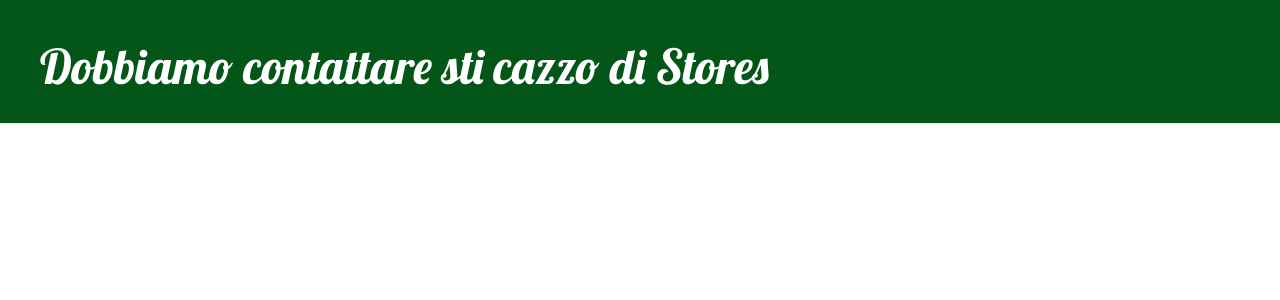
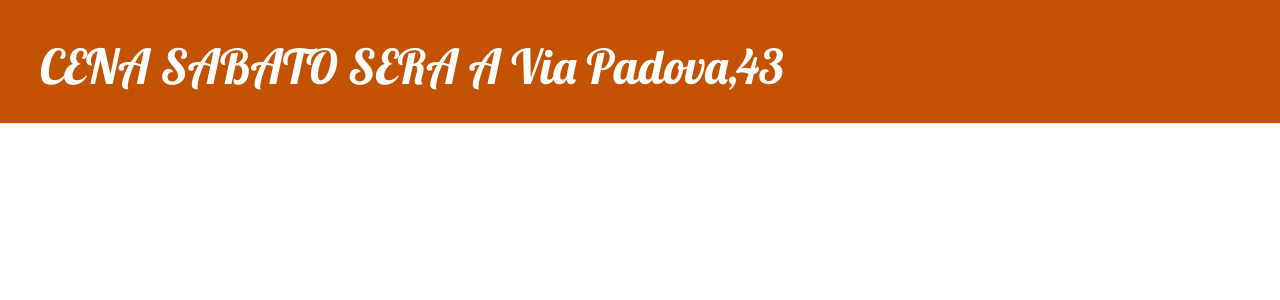
Before and after one commit to AndreaRito/my-first-blog, a Django app: page / in a window 1280 px wide. Shown: the top 300 px of the page. Run offline with Django 3.2, Linux system fonts and the light colour scheme; data that the repository does not hold is empty; some libraries are stand-ins or nearby versions.

Commit message:
Ho cambiato l'HTML per questo sito.

```diff
--- a/blog/static/css/blog.css
+++ b/blog/static/css/blog.css
@@ -1,5 +1,5 @@
 .page-header {
-    background-color: #045518;
+    background-color: #C25100;
     margin-top: 0;
     padding: 20px 20px 20px 40px;
 }
--- a/blog/templates/blog/base.html
+++ b/blog/templates/blog/base.html
@@ -3,7 +3,7 @@
 <html>
     <head>
         <!--titolo sopra alla riga del Browser-->
-        <title>CHE PALLE</title>
+        <title>ciao amore mio </title>
         <!-- necessario al fine di connettersi con bootstrap-->
         <link rel="stylesheet" href="//maxcdn.bootstrapcdn.com/bootstrap/3.2.0/css/bootstrap.min.css">
         <link rel="stylesheet" href="//maxcdn.bootstrapcdn.com/bootstrap/3.2.0/css/bootstrap-theme.min.css">
@@ -18,7 +18,7 @@
         {% if user.is_authenticated %}
             <a href="{% url 'post_new' %}" class="top-menu"><span class="glyphicon glyphicon-plus"></span></a>
         {% endif %}
-        <h1><a href="/">Dobbiamo contattare sti cazzo di Stores</a></h1>
+        <h1><a href="/">CENA SABATO SERA A Via Padova,43</a></h1>
         </div>
         <div class="content container">
             <div class="row">
```
